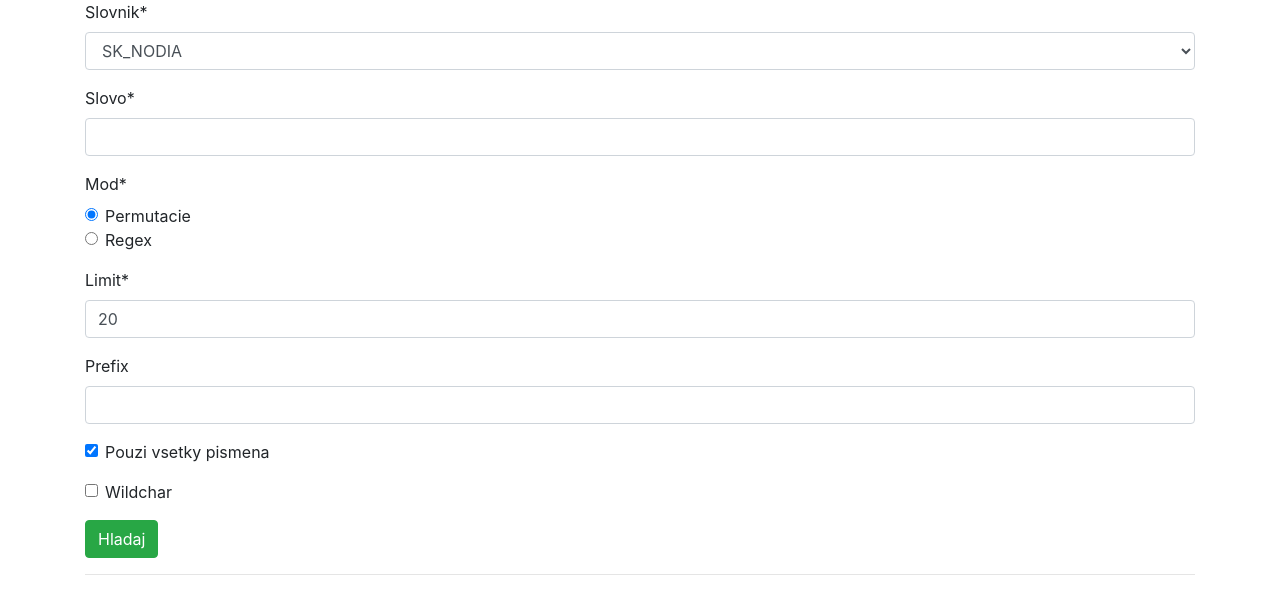
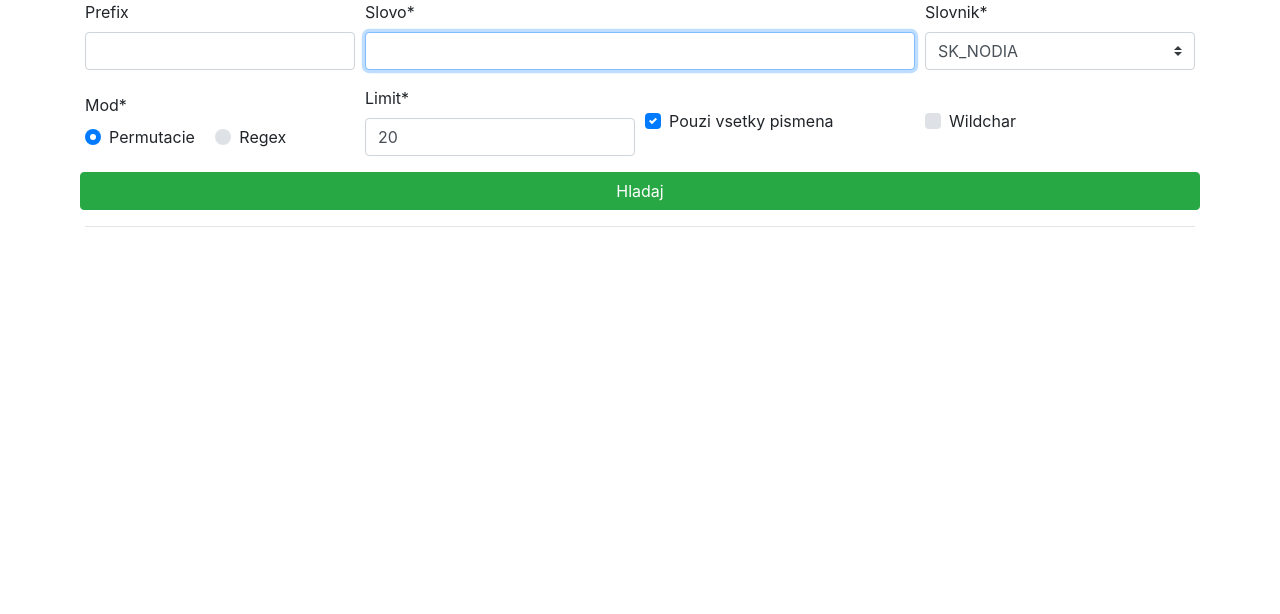
Before and after one commit to mhozza/pi-control, a Django app: page /scrabble/ in a window 1280 px wide. Shown: the part 58-672 px from the top of the page. Run offline with Django 3.2, Linux system fonts and the light colour scheme; parts of the project's set-up code (start-up, migrations or seed data) failed here and were passed over; some libraries are stand-ins or nearby versions.

Commit message:
Customize scrabbler form.

```diff
--- a/pi_control/scrabbler_frontend/forms.py
+++ b/pi_control/scrabbler_frontend/forms.py
@@ -1,5 +1,8 @@
 from enum import Enum
 
+from crispy_forms.bootstrap import InlineRadios
+from crispy_forms.helper import FormHelper
+from crispy_forms.layout import Div, Field, Layout, Row, Submit
 from django import forms
 from django.conf import settings
 from django.forms import RadioSelect
@@ -25,3 +28,25 @@ class ScrabblerForm(forms.Form):
     prefix = forms.CharField(label="Prefix", max_length=100, required=False)
     use_all_letters = forms.BooleanField(label="Pouzi vsetky pismena", initial=True, required=False)
     wildcard = forms.BooleanField(label="Wildchar", initial=False, required=False)
+
+    def __init__(self, *args, **kwargs):
+        super().__init__(*args, **kwargs)
+        self.helper = FormHelper()
+        self.helper.layout = Layout(
+            Row(
+                Div("prefix", css_class="col-md-3"),
+                Div(Field("word", autofocus="true"), css_class="col-md-6"),
+                Div("dictionary", css_class="col-md-3"),
+            ),
+            Row(
+                Div(InlineRadios("mode"), css_class="col-md-3"),
+                Div("limit", css_class="col-md-3"),
+                Div(
+                    Field("use_all_letters", css_class="custom-checkbox-inline"),
+                    css_class="col-md-3",
+                ),
+                Div("wildcard", css_class="col-md-3"),
+                css_class="form-row align-items-center",
+            ),
+            Row(Submit("submit", "Hladaj", css_class="btn btn-success col-md-12")),
+        )
--- a/pi_control/scrabbler_frontend/templates/scrabbler/scrabbler.html
+++ b/pi_control/scrabbler_frontend/templates/scrabbler/scrabbler.html
@@ -5,14 +5,13 @@
 {% block content %}
     <form method="post">
         {% csrf_token %}
-        {{ form|crispy }}
-        <button type="submit" class="btn btn-success">Hladaj</button>
+        {% crispy form %}
     </form>
 
     <hr/>
 
     {% if words %}
-        <h2>Vysledky ({{ words | length }})</h2>
+        <h2>{{ words | length }} vysledkov</h2>
     {% endif %}
     <ul class="list-unstyled">
         {% for word in words %}
```
